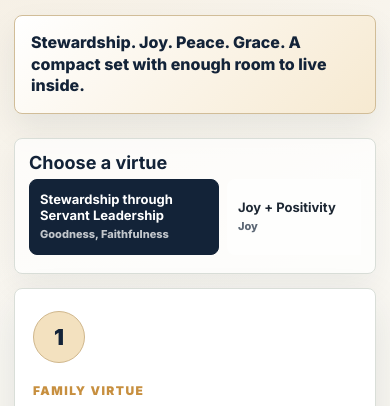
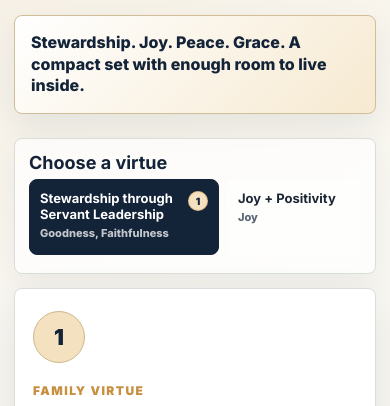
Before and after one commit to raw33/ward-virtues, a plain HTML site: page index.html in a window 390 px wide. Both pictures are taken after a click on the tab "Ward Family Virtues". Shown: the part 395-801 px from the top of the page. Drawn offline with Linux system fonts and the light colour scheme.

Commit message:
Add subtle virtue picker numbers

```diff
--- a/index.html
+++ b/index.html
@@ -299,6 +299,10 @@ h1 {
   background: transparent;
   color: var(--ink);
   padding: 12px;
+  display: grid;
+  grid-template-columns: minmax(0, 1fr) auto;
+  align-items: start;
+  gap: 10px;
   text-align: left;
 }
 
@@ -308,12 +312,37 @@ h1 {
   line-height: 1.25;
 }
 
-.virtue-select span {
+.virtue-select .virtue-fruits {
   display: block;
   margin-top: 3px;
   color: var(--muted);
   font-size: 12px;
   font-weight: 800;
+}
+
+.virtue-copy {
+  display: block;
+  margin-top: 0;
+  color: inherit;
+  font-size: inherit;
+  font-weight: inherit;
+  min-width: 0;
+}
+
+.virtue-select .virtue-rank {
+  margin-top: 1px;
+  width: 22px;
+  height: 22px;
+  border: 1px solid color-mix(in srgb, var(--gold) 34%, var(--line));
+  border-radius: 50%;
+  display: grid;
+  place-items: center;
+  background: color-mix(in srgb, var(--gold-soft) 62%, #fff);
+  color: var(--navy);
+  padding: 0;
+  font-size: 10px;
+  font-weight: 950;
+  line-height: 1;
 }
 
 .virtue-select:hover {
@@ -327,8 +356,14 @@ h1 {
   color: #fff;
 }
 
-.virtue-select.active span {
+.virtue-select.active .virtue-fruits {
   color: rgba(255,255,255,.74);
+}
+
+.virtue-select.active .virtue-rank {
+  border-color: color-mix(in srgb, var(--gold) 46%, rgba(255,255,255,.28));
+  background: var(--gold-soft);
+  color: var(--navy);
 }
 
 .virtue-reader {
@@ -608,14 +643,21 @@ h1 {
   .virtue-select {
     min-width: 190px;
     padding: 10px;
+    gap: 8px;
   }
 
   .virtue-select strong {
     font-size: 13px;
   }
 
-  .virtue-select span {
+  .virtue-select .virtue-fruits {
     font-size: 11px;
+  }
+
+  .virtue-select .virtue-rank {
+    width: 20px;
+    height: 20px;
+    font-size: 10px;
   }
 
   .virtue-reader {
@@ -844,8 +886,11 @@ function renderVirtueButtons() {
   const buttons = document.getElementById("virtue-buttons");
   buttons.innerHTML = virtues.map((virtue, index) => `
     <button aria-pressed="false" class="virtue-select" type="button" onclick="showVirtue(${index})">
-      <strong>${virtue.title}</strong>
-      <span>${virtue.fruits.join(", ")}</span>
+      <span class="virtue-copy">
+        <strong>${virtue.title}</strong>
+        <span class="virtue-fruits">${virtue.fruits.join(", ")}</span>
+      </span>
+      <span class="virtue-rank" aria-hidden="true">${index + 1}</span>
     </button>
   `).join("");
 }
```
